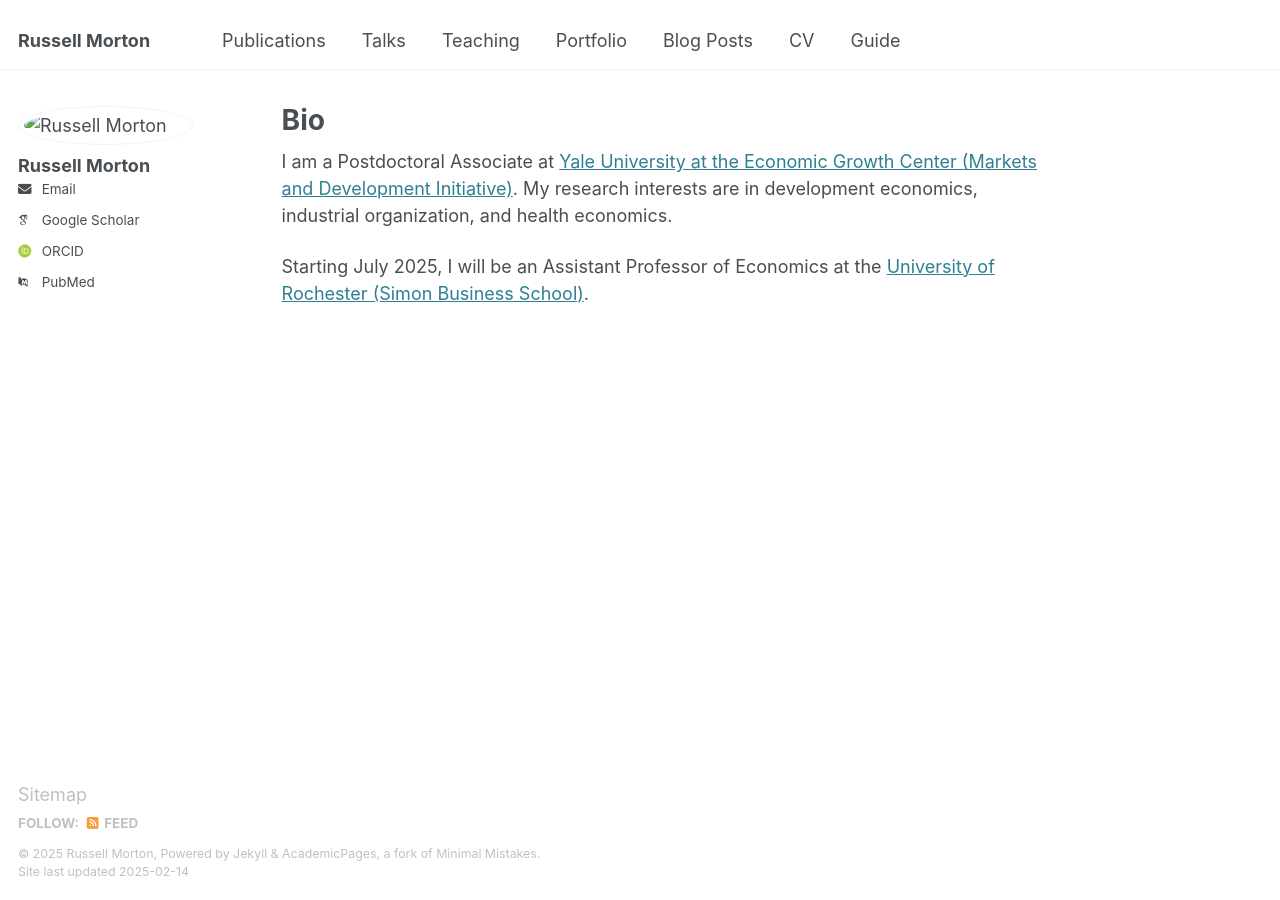
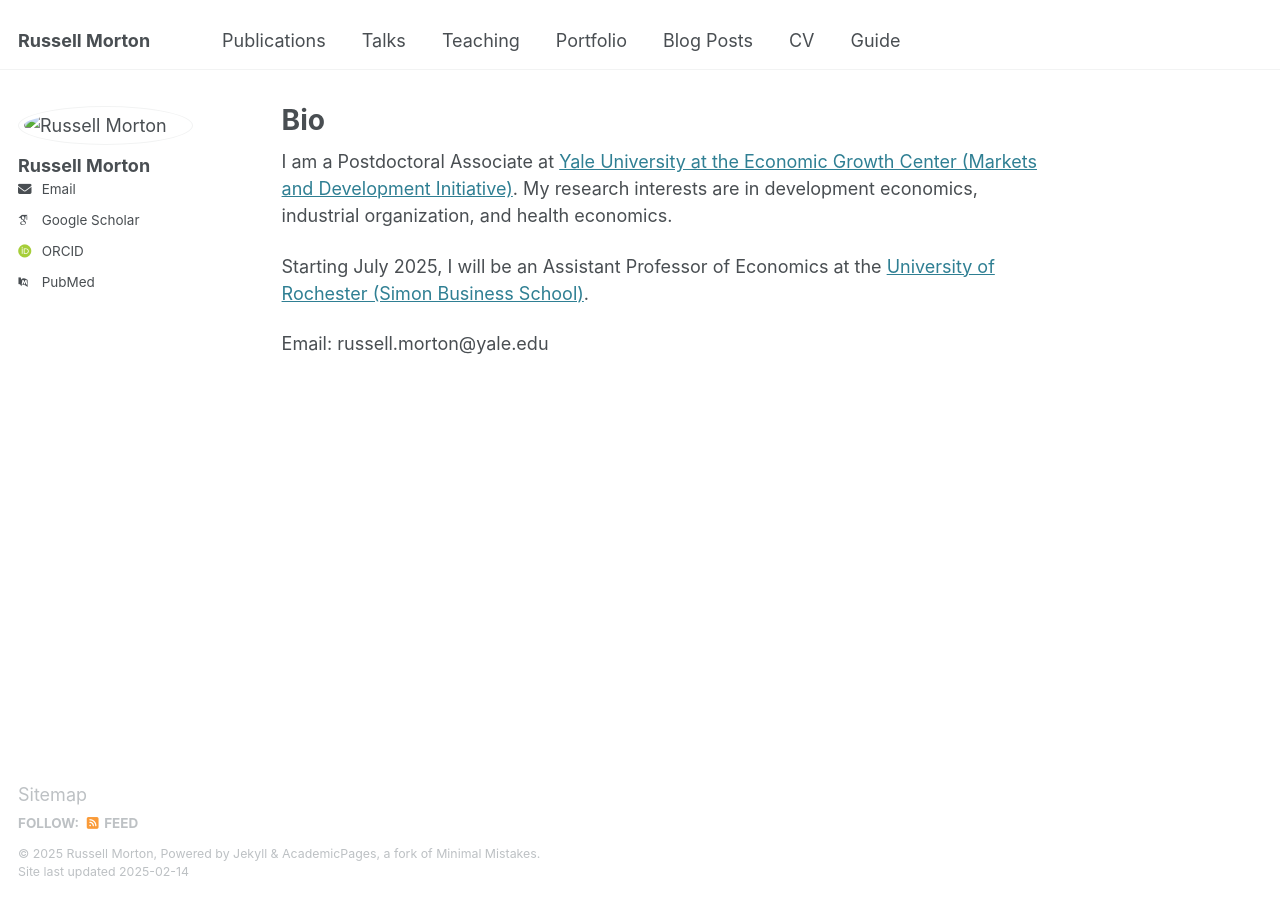
Before and after one commit to rpmorton/rpmorton.github.io, a Jekyll site: the page built from _pages/about.md, in a window 1280 px wide. Built offline with Jekyll 4.4.1, drawn with Linux system fonts in a browser that asks for light colours; some web fonts are replaced.

Commit message:
Update about.md
Add email

```diff
--- a/_pages/about.md
+++ b/_pages/about.md
@@ -10,3 +10,5 @@ redirect_from:
 I am a Postdoctoral Associate at [Yale University at the Economic Growth Center (Markets and Development Initiative)](https://egc.yale.edu/initiatives/markets-and-development). My research interests are in development economics, industrial organization, and health economics.
 
 Starting July 2025, I will be an Assistant Professor of Economics at the [University of Rochester (Simon Business School)](https://simon.rochester.edu/).
+
+Email: russell.morton@yale.edu
```
